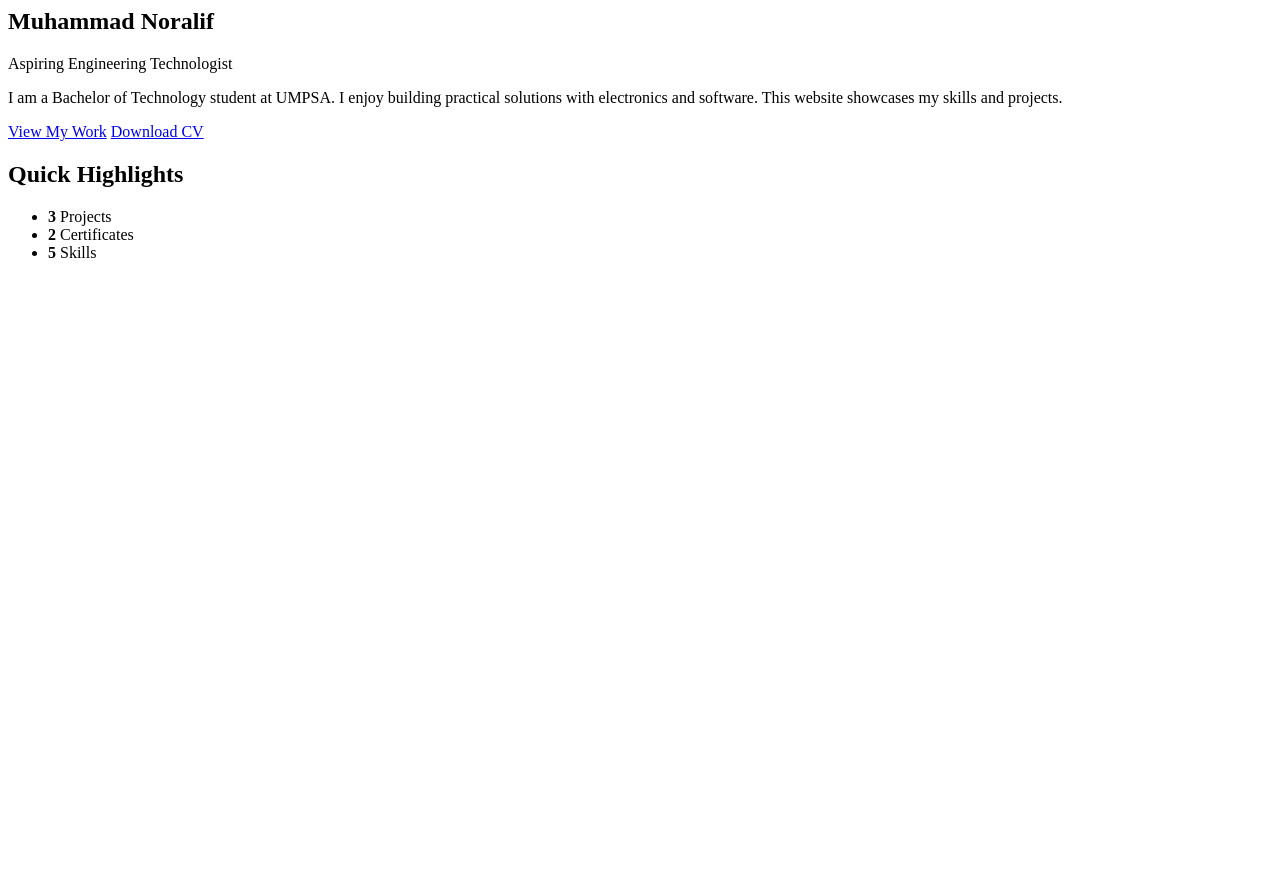
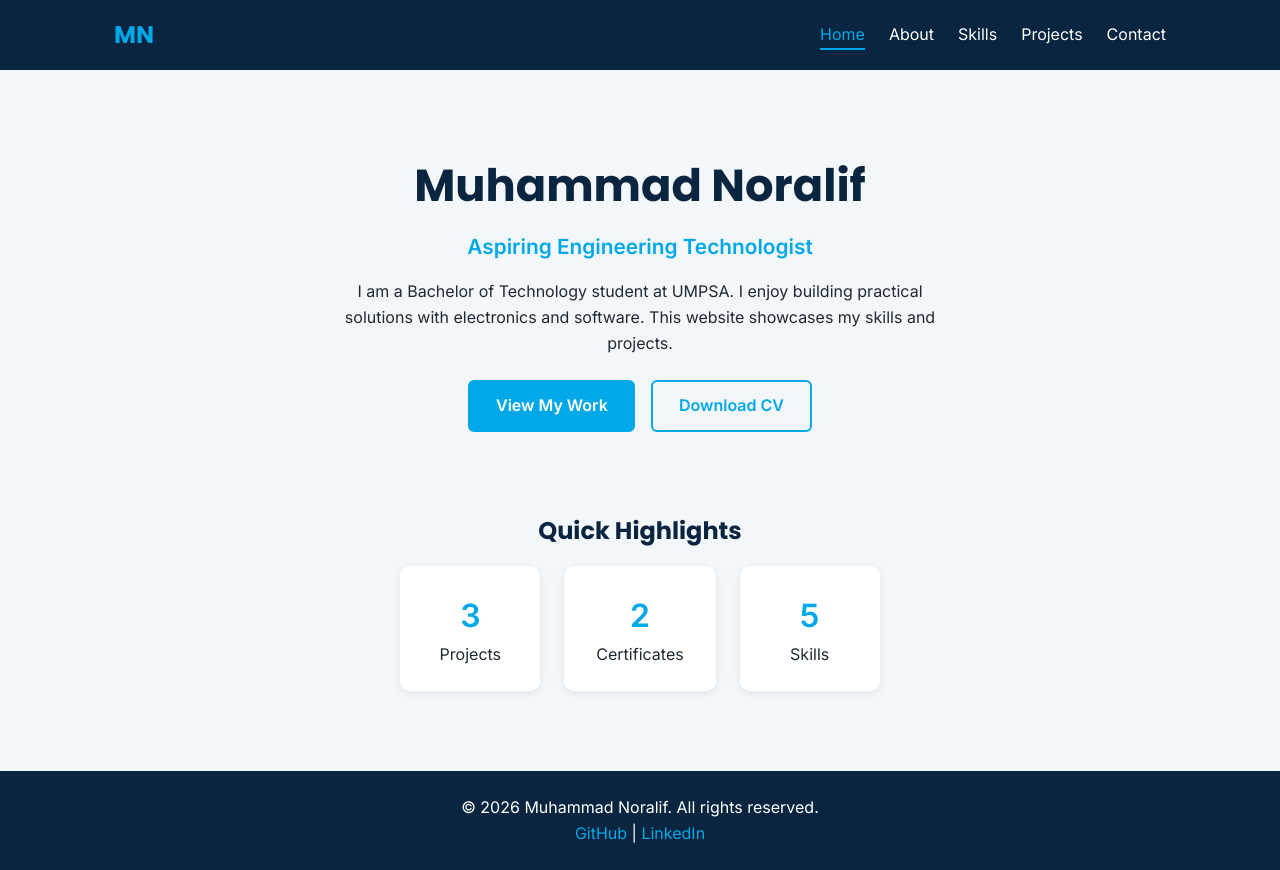
Before and after one commit to MUHAMMADALEEP/portfolio, a plain HTML site: page index.html in a window 1280 px wide. Before the commit the page ends 800 px from the top, so only its background shows below. Drawn offline with Linux system fonts and the light colour scheme.

Commit message:
Add CSS styling and fonts to home page

```diff
--- a/css/style.css
+++ b/css/style.css
@@ -0,0 +1,200 @@
+/* ===== Variables ===== */
+:root {
+  --primary: #0a2540;
+  --accent: #00a8e8;
+  --light: #f4f7fa;
+  --text: #1f2933;
+  --white: #ffffff;
+  --font-heading: 'Poppins', sans-serif;
+  --font-body: 'Inter', sans-serif;
+}
+
+/* ===== Reset & Base ===== */
+* {
+  margin: 0;
+  padding: 0;
+  box-sizing: border-box;
+}
+
+body {
+  font-family: var(--font-body);
+  color: var(--text);
+  background: var(--light);
+  line-height: 1.6;
+}
+
+h1, h2, h3 {
+  font-family: var(--font-heading);
+  color: var(--primary);
+}
+
+a {
+  text-decoration: none;
+}
+
+/* ===== Navigation ===== */
+header {
+  background: var(--primary);
+  position: sticky;
+  top: 0;
+  z-index: 100;
+}
+
+nav {
+  display: flex;
+  justify-content: space-between;
+  align-items: center;
+  max-width: 1100px;
+  margin: 0 auto;
+  padding: 1rem 1.5rem;
+}
+
+.logo {
+  font-family: var(--font-heading);
+  font-size: 1.5rem;
+  font-weight: 700;
+  color: var(--accent);
+}
+
+.nav-links {
+  display: flex;
+  list-style: none;
+  gap: 1.5rem;
+}
+
+.nav-links a {
+  color: var(--white);
+  padding-bottom: 4px;
+  border-bottom: 2px solid transparent;
+  transition: color 0.3s, border-color 0.3s;
+}
+
+.nav-links a:hover,
+.nav-links a.active {
+  color: var(--accent);
+  border-color: var(--accent);
+}
+
+/* ===== Layout ===== */
+main {
+  max-width: 1100px;
+  margin: 0 auto;
+  padding: 2rem 1.5rem;
+}
+
+/* ===== Hero ===== */
+.hero {
+  text-align: center;
+  padding: 3rem 1rem;
+}
+
+.hero h1 {
+  font-size: 2.8rem;
+}
+
+.tagline {
+  font-size: 1.3rem;
+  color: var(--accent);
+  font-weight: 600;
+  margin: 0.5rem 0 1rem;
+}
+
+.intro {
+  max-width: 600px;
+  margin: 0 auto 1.5rem;
+}
+
+.profile-pic {
+  width: 160px;
+  height: 160px;
+  border-radius: 50%;
+  object-fit: cover;
+  border: 4px solid var(--accent);
+  margin-bottom: 1rem;
+}
+
+/* ===== Buttons ===== */
+.cta-buttons {
+  display: flex;
+  justify-content: center;
+  gap: 1rem;
+  flex-wrap: wrap;
+}
+
+.btn {
+  display: inline-block;
+  padding: 0.7rem 1.6rem;
+  background: var(--accent);
+  color: var(--white);
+  border: 2px solid var(--accent);
+  border-radius: 6px;
+  font-weight: 600;
+  transition: background 0.3s, color 0.3s, transform 0.3s;
+}
+
+.btn:hover {
+  background: var(--primary);
+  border-color: var(--primary);
+  transform: translateY(-3px);
+}
+
+.btn-outline {
+  background: transparent;
+  color: var(--accent);
+}
+
+.btn-outline:hover {
+  color: var(--white);
+}
+
+/* ===== Highlights ===== */
+.highlights {
+  text-align: center;
+  margin-top: 2rem;
+}
+
+.highlights ul {
+  display: flex;
+  justify-content: center;
+  gap: 1.5rem;
+  list-style: none;
+  margin-top: 1rem;
+  flex-wrap: wrap;
+}
+
+.highlights li {
+  background: var(--white);
+  padding: 1.5rem 2rem;
+  border-radius: 10px;
+  box-shadow: 0 2px 8px rgba(0, 0, 0, 0.08);
+  min-width: 140px;
+  transition: transform 0.3s, box-shadow 0.3s;
+}
+
+.highlights li:hover {
+  transform: translateY(-5px);
+  box-shadow: 0 6px 16px rgba(0, 0, 0, 0.15);
+}
+
+.highlights strong {
+  display: block;
+  font-size: 2rem;
+  color: var(--accent);
+}
+
+/* ===== Footer ===== */
+footer {
+  background: var(--primary);
+  color: var(--white);
+  text-align: center;
+  padding: 1.5rem;
+  margin-top: 3rem;
+}
+
+footer a {
+  color: var(--accent);
+}
+
+footer a:hover {
+  text-decoration: underline;
+}
--- a/index.html
+++ b/index.html
@@ -1,3 +1,28 @@
+<!DOCTYPE html>
+<html lang="en">
+<head>
+  <meta charset="UTF-8">
+  <meta name="viewport" content="width=device-width, initial-scale=1.0">
+  <title>Home | Muhammad Noralif</title>
+  <link rel="preconnect" href="https://fonts.googleapis.com">
+  <link href="https://fonts.googleapis.com/css2?family=Inter:wght@400;600&family=Poppins:wght@600;700&display=swap" rel="stylesheet">
+  <link rel="stylesheet" href="css/style.css">
+</head>
+<body>
+
+  <header>
+    <nav>
+      <a href="index.html" class="logo">MN</a>
+      <ul class="nav-links">
+        <li><a href="index.html" class="active">Home</a></li>
+        <li><a href="about.html">About</a></li>
+        <li><a href="skills.html">Skills</a></li>
+        <li><a href="projects.html">Projects</a></li>
+        <li><a href="contact.html">Contact</a></li>
+      </ul>
+    </nav>
+  </header>
+
   <main>
     <section class="hero">
       <h1>Muhammad Noralif</h1>
@@ -22,3 +47,15 @@
       </ul>
     </section>
   </main>
+
+  <footer>
+    <p>&copy; 2026 Muhammad Noralif. All rights reserved.</p>
+    <p>
+      <a href="https://github.com/MUHAMMADALEEP">GitHub</a> |
+      <a href="https://www.linkedin.com/">LinkedIn</a>
+    </p>
+  </footer>
+
+  <script src="js/script.js"></script>
+</body>
+</html>
```
Lines whose indentation alone changed are shown as unchanged.
